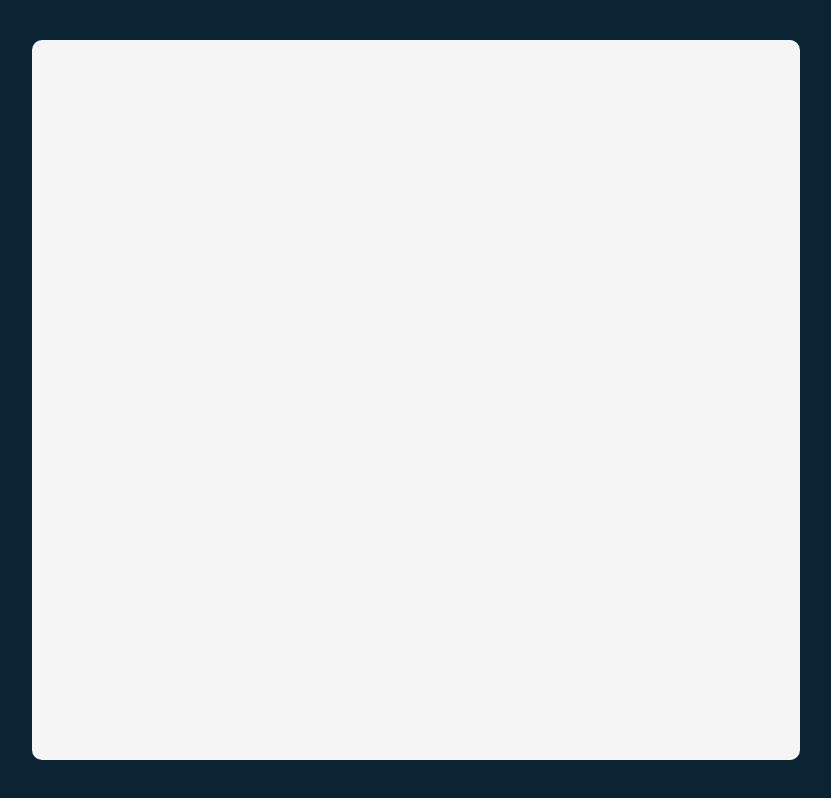
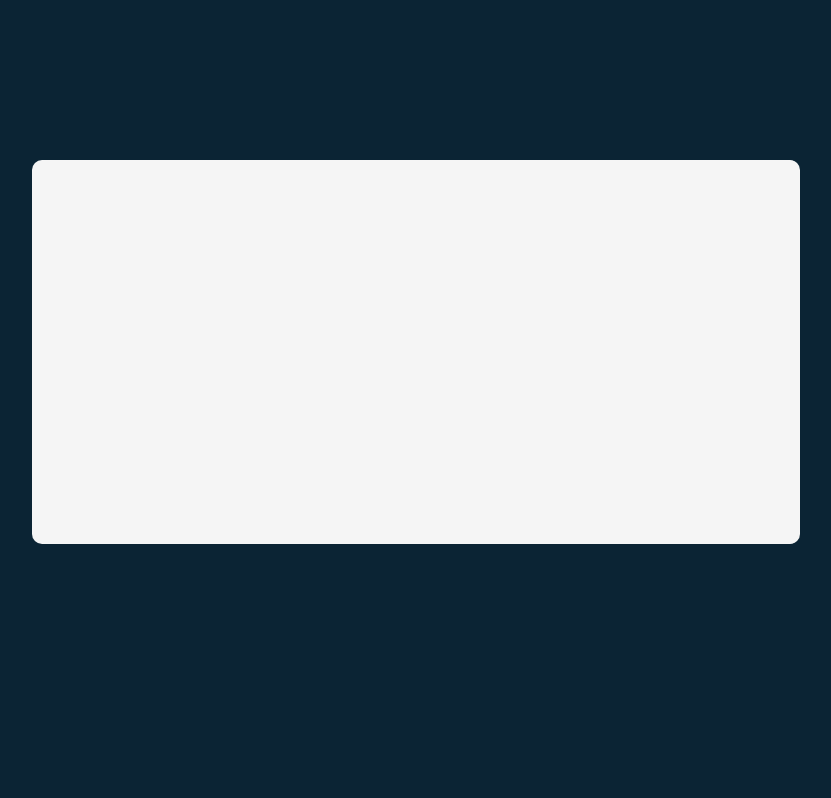
Before and after one commit to justberatt/tenziesGame, a React (Vite) app: page / in a window 1280 px wide. Shown: the whole page, without its empty margins (224-1055 px from the left). Built offline with nearby package versions, Linux system fonts and the light colour scheme.

Commit message:
Fixed the base styling issues

```diff
--- a/src/index.css
+++ b/src/index.css
@@ -5,17 +5,25 @@
 body {
   font-family: "Inter", sans-serif;
   margin: 0;
-  padding: 0;
+  padding: 2em;
   background-color: #0B2434;
   display: flex;
+  flex-direction: column;
   align-items: center;
   justify-content: center;
   height: 100vh;
 }
 
+div#root {
+  width: 100%;
+  height: 100%;
+  max-width: 60vw;
+  max-height: 60vh;
+}
+
 main {
   background-color: #F5F5F5;
   width: 60vw; /* Kshyre ma vone me fit-content cysh po duken width edhe height */
-  height: 90vh;
+  height: 80%;
   border-radius: 10px;
 }
```
